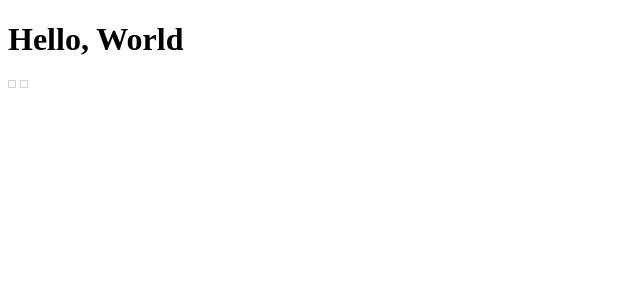
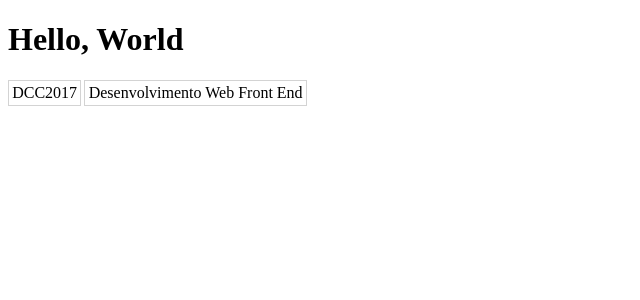
Before and after one commit to ufjf-dcc207/ufjf-dcc207-2024-3-a-atv01-EduardaNunes, a React (Vite) app: page / in a window 1280 px wide. Shown: the top 300 px of the page, without its empty margins (0-640 px from the left). Built offline with nearby package versions, Linux system fonts and the light colour scheme.

Commit message:
Fix Disciplina Call on App.tsx

```diff
--- a/src/App.tsx
+++ b/src/App.tsx
@@ -4,7 +4,7 @@ export default function App() {
   return (
     <>
       <h1>Hello, World</h1>
-      <Disciplina />
+      <Disciplina codigo="DCC2017" nome="Desenvolvimento Web Front End" />
     </>
   )
 }
```
